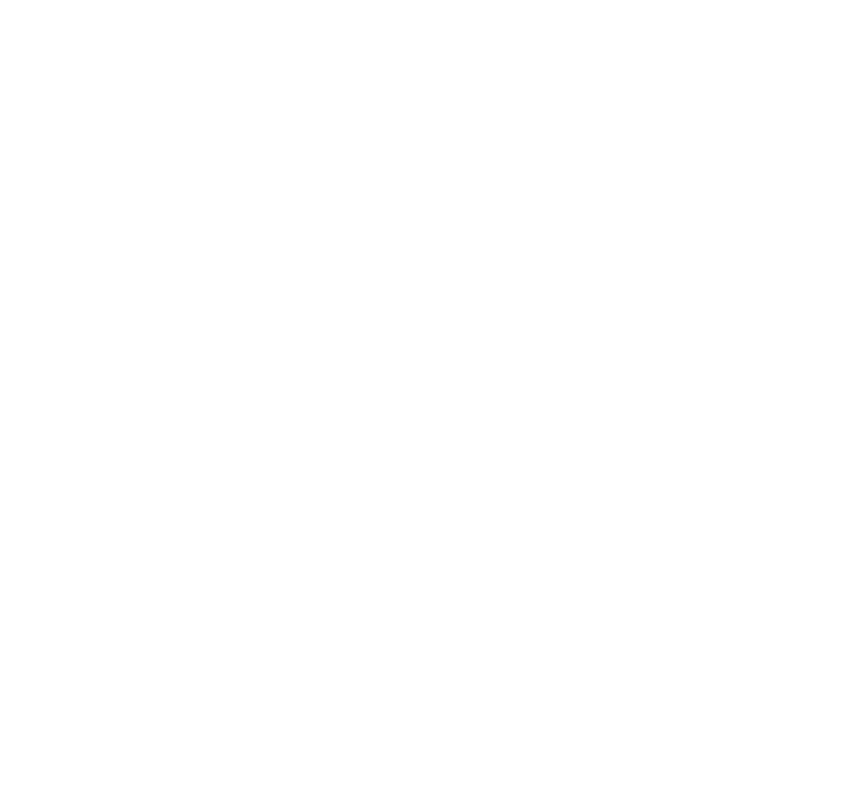
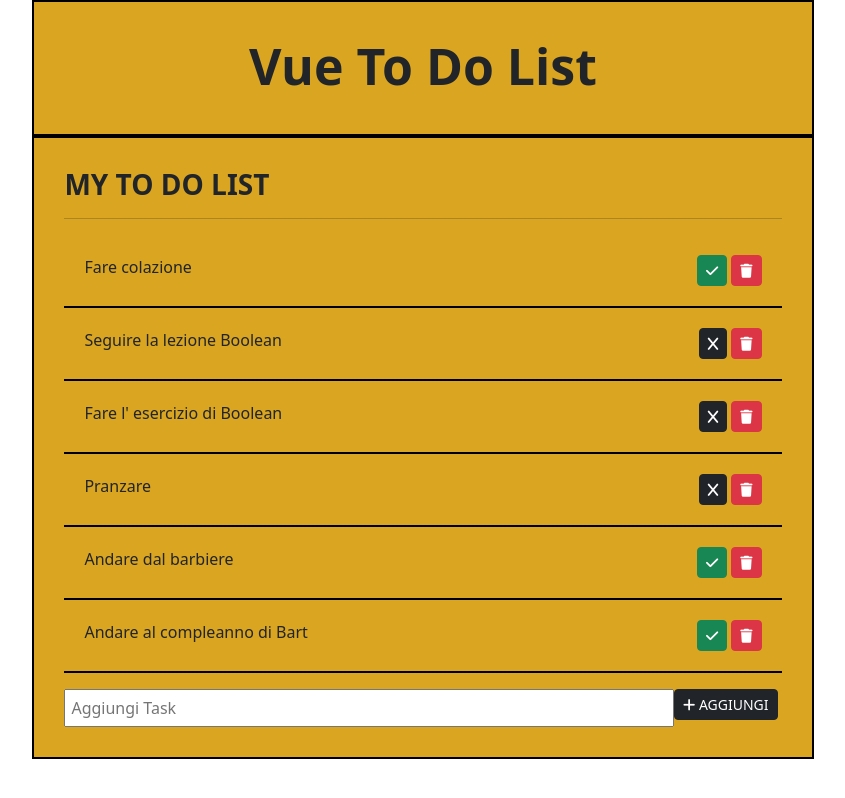
Before and after one commit to SimoneVilardo/vue-todolist, a plain HTML site: page index.html in a window 1280 px wide. Shown: the whole page, without its empty margins (217-1062 px from the left). Drawn offline with nearby package versions, Linux system fonts and the light colour scheme.

Commit message:
Esercizio base terminato

```diff
--- a/css/style.css
+++ b/css/style.css
@@ -3,3 +3,40 @@
     padding: 0;
     box-sizing: border-box;
 }
+
+.content, .text-center{
+    width: 70%;
+    margin: 0 auto;
+    padding: 30px;
+    background-color: goldenrod;
+    border: 2px solid black;
+}
+
+h1{
+    font-size: 50px;
+    font-weight: bold;
+}
+
+.list-unstyled li{
+    padding: 20px;
+    border-bottom: 2px solid black;
+}
+
+.input-group{
+    width: 100%;
+    display: flex;
+    justify-content: space-between;
+}
+
+.input-field{
+    width: 85%;
+}
+
+.input-button{
+    width: 15%;
+}
+
+.input-task{
+    width: 100%;
+    padding: 5px 5px;
+}
--- a/index.html
+++ b/index.html
@@ -11,10 +11,62 @@
         <link href="https://cdn.jsdelivr.net/npm/bootstrap@5.3.0/dist/css/bootstrap.min.css" rel="stylesheet" integrity="sha384-9ndCyUaIbzAi2FUVXJi0CjmCapSmO7SnpJef0486qhLnuZ2cdeRhO02iuK6FUUVM" crossorigin="anonymous">
         <!-- link CSS-->
         <link rel="stylesheet" href="./css/style.css" />
-    <title>NEWPROJECT</title>
+        <title>Vue To Do List</title>
     </head>
 
     <body>
+        <div id="app">
+            <div class="container">
+                <div class="row">
+                    <div class="col-12">
+                        <div class="text-center">
+                            <div class="my-1">
+                                <h1>{{ title }}</h1>
+                            </div>
+                        </div>
+                    </div>
+                </div>
+                <div class="row">
+                    <div class="col-12">
+                        <div class="content">
+                            <h3><strong>MY TO DO LIST</strong></h3>
+                            <hr>
+                            <ul class="list-unstyled">
+                                <div v-if="tasks.length === 0">
+                                    <h4 class="text-center">NON VI SONO PRESENTI TASK </h4>
+                                </div>
+                                <li v-for="(task, index) in tasks">
+                                    <div class="d-flex justify-content-between">
+                                        <div :class="task.done === true ? 'task-done' : ''">
+                                            {{task.text}}
+                                        </div>
+                                        <div>
+                                            <button class="me-1 btn btn-sm" :class="task.done ? 'btn-dark' : 'btn-success'" @click="cambiaStatoTask(index)">
+                                                <i class="fas" :class="task.done ? 'fa-x' : 'fa-check'"></i>
+                                            </button>
+                                            <button class="btn btn-sm btn-danger" @click="eliminaTask(index)">
+                                                <i class="fas fa-trash"></i>
+                                            </button>
+                                        </div>
+                                    </div>
+                                </li>
+                            </ul>
+                            <div class="input-group">
+                                <div class="input-field">
+                                    <input type="text" class="input-task" placeholder="Aggiungi Task" name="newTask" id="newTask" v-model="newTask" @keyup.enter="aggiungiTask">
+                                </div>
+                                <div class="input-button">
+                                    <button class="btn btn-sm btn-dark" @click="aggiungiTask">
+                                        <i class="fas fa-plus mr-2"></i>
+                                        AGGIUNGI
+                                    </button>
+                                </div>
+                            </div>
+                        </div>
+                    </div>
+                </div>
+            </div>
+        </div>
 
         <!-- link js bootstrap -->
         <script src="https://cdn.jsdelivr.net/npm/bootstrap@5.3.0/dist/js/bootstrap.bundle.min.js" integrity="sha384-geWF76RCwLtnZ8qwWowPQNguL3RmwHVBC9FhGdlKrxdiJJigb/j/68SIy3Te4Bkz" crossorigin="anonymous"></script>
--- a/js/script.js
+++ b/js/script.js
@@ -0,0 +1,56 @@
+const { createApp } = Vue;
+
+createApp({
+    data(){
+        return{
+            title:'Vue To Do List',
+            newTask: '',
+            tasks:[
+                {
+                    text: 'Fare colazione',
+                    done: false
+                },
+                {
+                    text: 'Seguire la lezione Boolean',
+                    done: true
+                },
+                {
+                    text: 'Fare l\' esercizio di Boolean',
+                    done: true
+                },
+                {
+                    text: 'Pranzare',
+                    done: true
+                },
+                {
+                    text: 'Andare dal barbiere',
+                    done: false
+                },
+                {
+                    text: 'Andare al compleanno di Bart',
+                    done: false
+                },
+            ]
+        }
+    },
+
+    methods: {
+        cambiaStatoTask(index){
+            this.tasks[index].done = !this.tasks[index].done;
+        },
+        eliminaTask(index){
+            this.tasks.splice(index,1);
+        },
+        aggiungiTask(){
+            let obj = {
+                text: this.newTask,
+                done: false
+            }
+
+            this.tasks.push(obj);
+
+            this.newTask = '';
+        }
+
+    },
+}).mount('#app')
```
Lines whose indentation alone changed are shown as unchanged.
